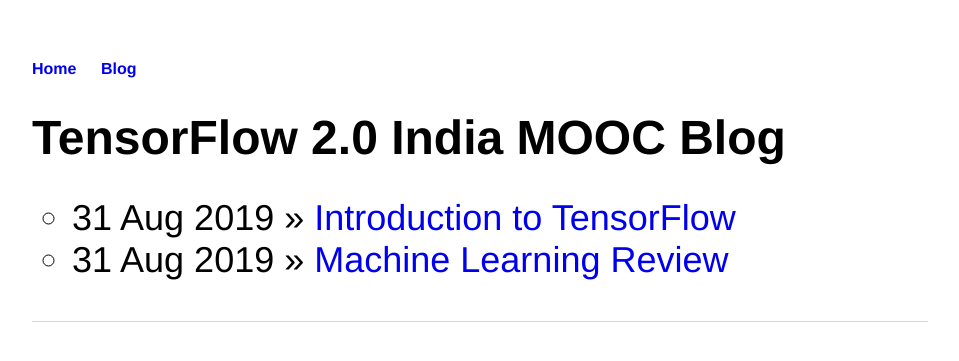
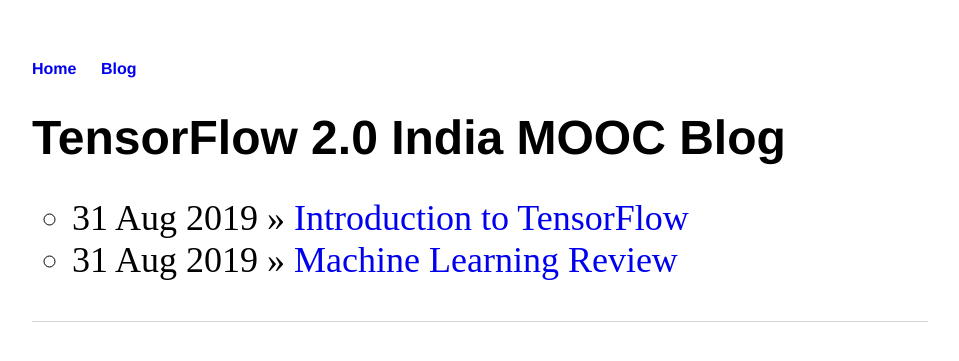
Before and after one commit to tfindiamooc/tfindiamooc.github.io, a Jekyll site: the page built from blog/index.html, in a window 1280 px wide. Shown: the top 361 px of the page, without its empty margins (160-1119 px from the left). Built offline with Jekyll 4.4.1, drawn with Linux system fonts in a browser that asks for light colours.

Commit message:
Update main.css

```diff
--- a/css/main.css
+++ b/css/main.css
@@ -40,7 +40,7 @@
 ul.li {
     font-size: 1.5em;
     list-style: circle;
-    font-family:'Helvetica', 'Arial', 'Sans-Serif';
+    #font-family:'Helvetica', 'Arial', 'Sans-Serif';
 }
 
 ul.posts {
@@ -51,5 +51,5 @@
 ul.posts li {
     font-size: 1.5em;
     list-style: circle;
-    font-family:'Helvetica', 'Arial', 'Sans-Serif';
+    #font-family:'Helvetica', 'Arial', 'Sans-Serif';
 }
```
